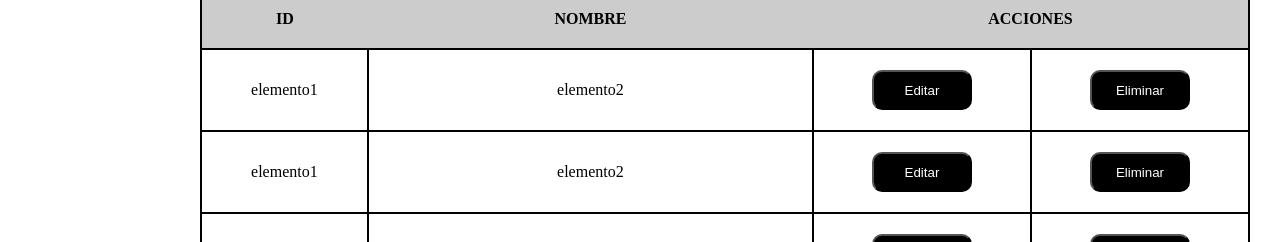
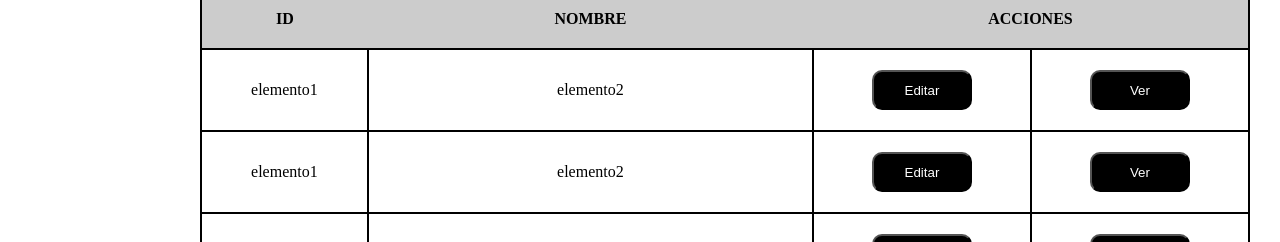
Before and after one commit to fertp/proyecto-ciclo-3, a Vue app: page /admin/create in a window 1280 px wide. Shown: the part 142-384 px from the top of the page. Built offline with nearby package versions, Linux system fonts and the light colour scheme.

Commit message:
se corrigio combre del boton eleminar a editar

```diff
--- a/src/components/admin/PxTablaAdmin.vue
+++ b/src/components/admin/PxTablaAdmin.vue
@@ -14,7 +14,7 @@
             <button>Editar</button>
           </td>
           <td class="container-table__celda container-table__celdaboton">
-            <button>Eliminar</button>
+            <button>Ver</button>
           </td>
         </tr>
         <tr>
@@ -24,7 +24,7 @@
             <button>Editar</button>
           </td>
           <td class="container-table__celda container-table__celdaboton">
-            <button>Eliminar</button>
+            <button>Ver</button>
           </td>
         </tr>
         <tr>
```
